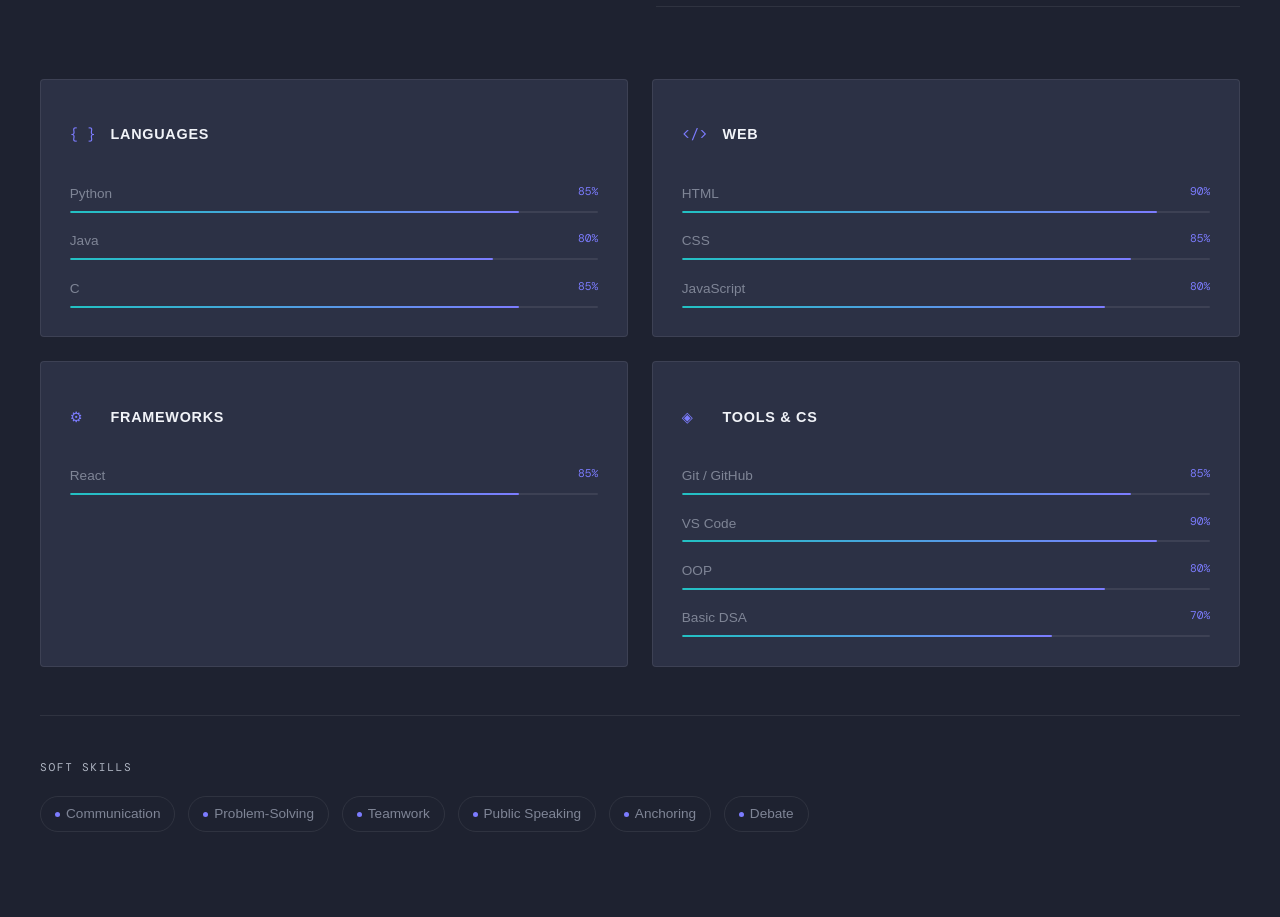
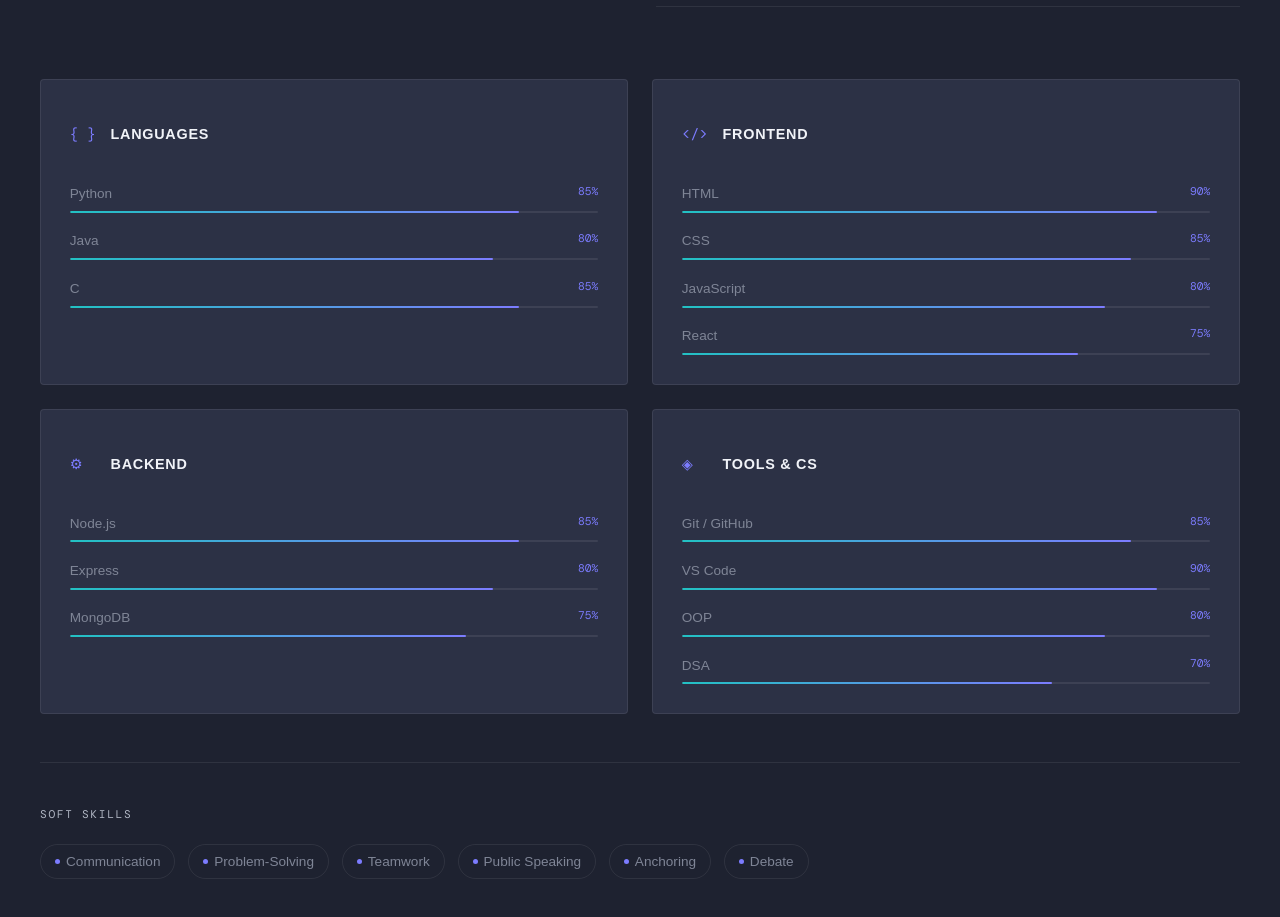
Before and after one commit to Taru-Sharma0503/Taru-s-Portfolio, a React (Vite) app: page / in a window 1280 px wide. Shown: the part 2320-3237 px from the top of the page. Built offline with nearby package versions, Linux system fonts and the light colour scheme; a web font is replaced by a local one.

Commit message:
Made changes in skills section

```diff
--- a/src/components/Skills.jsx
+++ b/src/components/Skills.jsx
@@ -13,19 +13,22 @@ const skillGroups = [
     ],
   },
   {
-    category: 'Web',
+    category: 'Frontend',
     icon: '</>',
     skills: [
       { name: 'HTML',       level: 90 },
       { name: 'CSS',        level: 85 },
       { name: 'JavaScript', level: 80 },
+      { name: 'React', level: 75 },
     ],
   },
   {
-    category: 'Frameworks',
+    category: 'Backend',
     icon: '⚙',
     skills: [
-      { name: 'React', level: 85 },
+      { name: 'Node.js', level: 85 },
+      { name: 'Express', level: 80 },
+      { name: 'MongoDB', level: 75 },
     ],
   },
   {
@@ -35,7 +38,7 @@ const skillGroups = [
       { name: 'Git / GitHub', level: 85 },
       { name: 'VS Code',      level: 90 },
       { name: 'OOP',          level: 80 },
-      { name: 'Basic DSA',    level: 70 },
+      { name: 'DSA',    level: 70 },
     ],
   },
 ];
```
